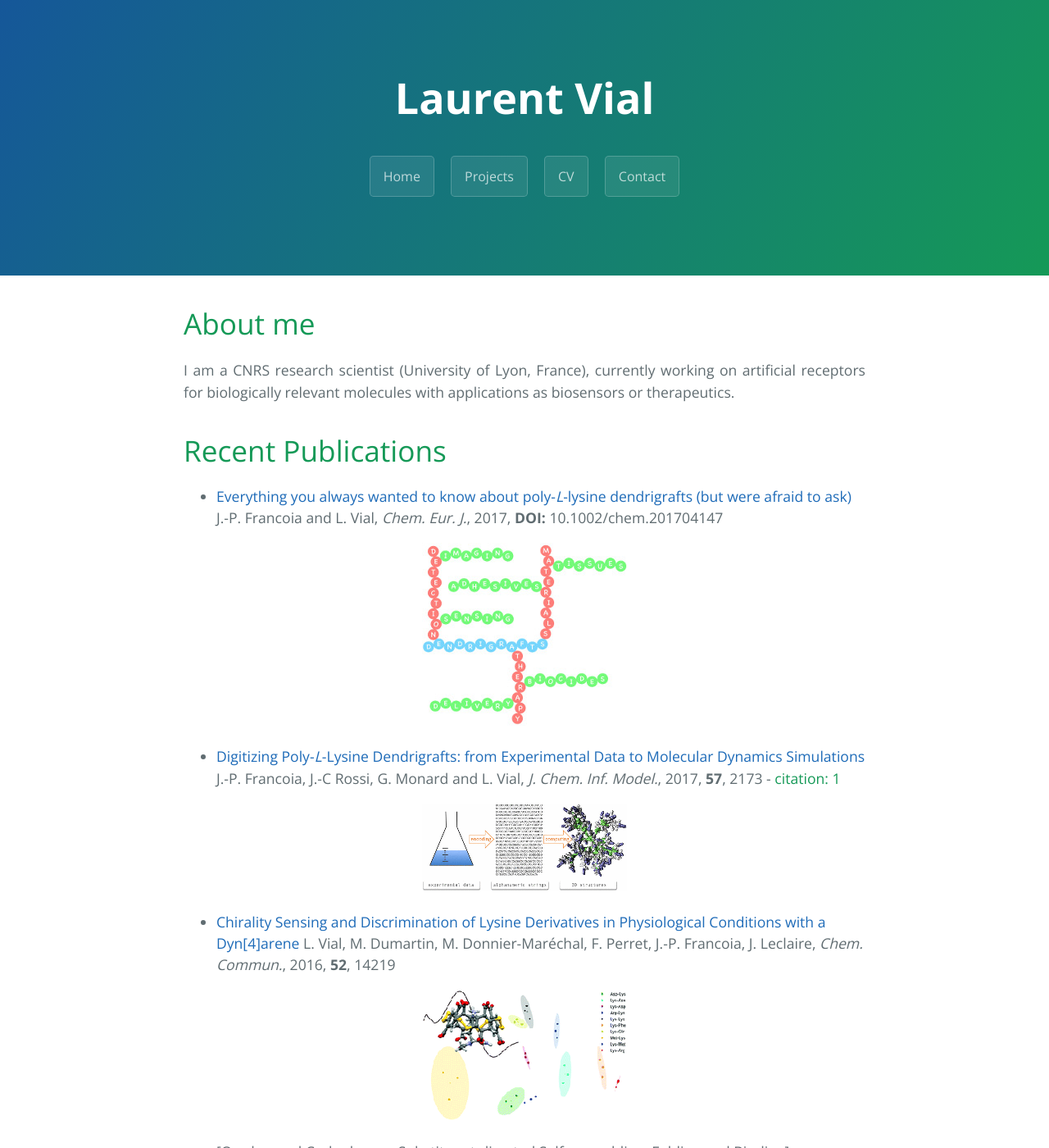
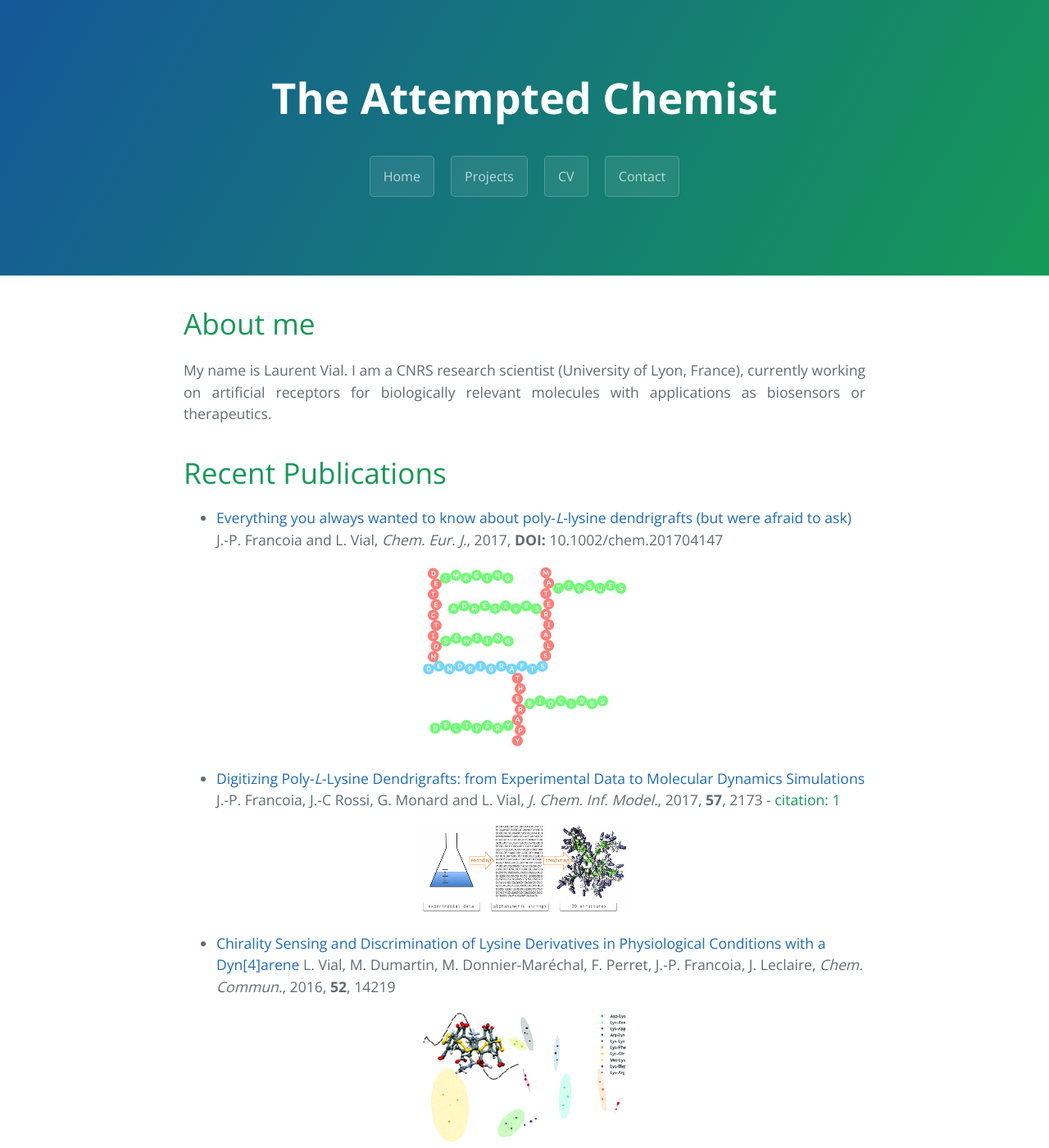
Before and after one commit to lovial/lovial.github.io, a Jekyll site: the page built from index.md, in a window 1280 px wide and 1400 px high. Shown: the whole window at 82% size. Built offline with Jekyll 4.4.1, drawn with Linux system fonts in a browser that asks for light colours; the repository's description, which GitHub fills in, is left out; some of the changed text lies outside the part shown.

Commit message:
modifs minor

```diff
--- a/_config.yml
+++ b/_config.yml
@@ -1,4 +1,4 @@
-title: "Laurent Vial"
+title: "The Attempted Chemist"
 theme: jekyll-theme-cayman
 
 google_analytics: "UA-111459500-1"
--- a/index.md
+++ b/index.md
@@ -7,7 +7,7 @@ layout: default
 # About me
 
 <p align="justify">
-I am a CNRS research scientist (University of Lyon, France), currently working on artificial receptors for biologically relevant molecules with applications as biosensors or therapeutics.
+My name is Laurent Vial. I am a CNRS research scientist (University of Lyon, France), currently working on artificial receptors for biologically relevant molecules with applications as biosensors or therapeutics.
 </p>
 
 # Recent Publications
@@ -33,8 +33,7 @@ J. Leclaire, *Chem. Commun.*, 2016, **52**, 14219
   <img src="images/chirality.gif">
 </p>
 
-- [On-demand Cyclophanes: Substituent-directed Self-assembling, Folding and Binding]
-(http://pubs.acs.org/doi/abs/10.1021/acs.joc.5b02605)
+- [On-demand Cyclophanes: Substituent-directed Self-assembling, Folding and Binding](http://pubs.acs.org/doi/abs/10.1021/acs.joc.5b02605)
 P.-T. Skowron, M. Dumartin, E. Jeamet, F. Perret, C. Gourlaouen, A. Baudouin, B. Fenet, J.-V. Naubron, F. Fotiadu, L. Vial and J. Leclaire, *J. Org. Chem.*, 2016, **81**, 654
 <p align="center">
   <img src="images/dynana.png">
@@ -43,7 +42,7 @@ P.-T. Skowron, M. Dumartin, E. Jeamet, F. Perret, C. Gourlaouen, A. Baudouin, B.
 - [ChemBrows: An Open-Source Application Software To Keep Up to Date with the Current Literature](http://pubs.acs.org/doi/abs/10.1021/acs.jchemed.6b00024)
 J.-P. Francoia and L. Vial, *J. Chem. Educ*, 2016, **93**, 1137 - <font color="#159957">open access, citation: 1</font>
 <p align="center">
-  <img src="images/cb.gif">
+  <img src="images/cb.png">
 </p>
 
 - [A KISS (Keep It Simple, Sensor) Array for Glycosaminoglycans](http://pubs.rsc.org/en/content/articlelanding/2014/cc/c5cc07628e\#!divAbstract)
```
Also changed, not shown: images/cb.gif (deleted), images/cb.png (added), 1 other file.
